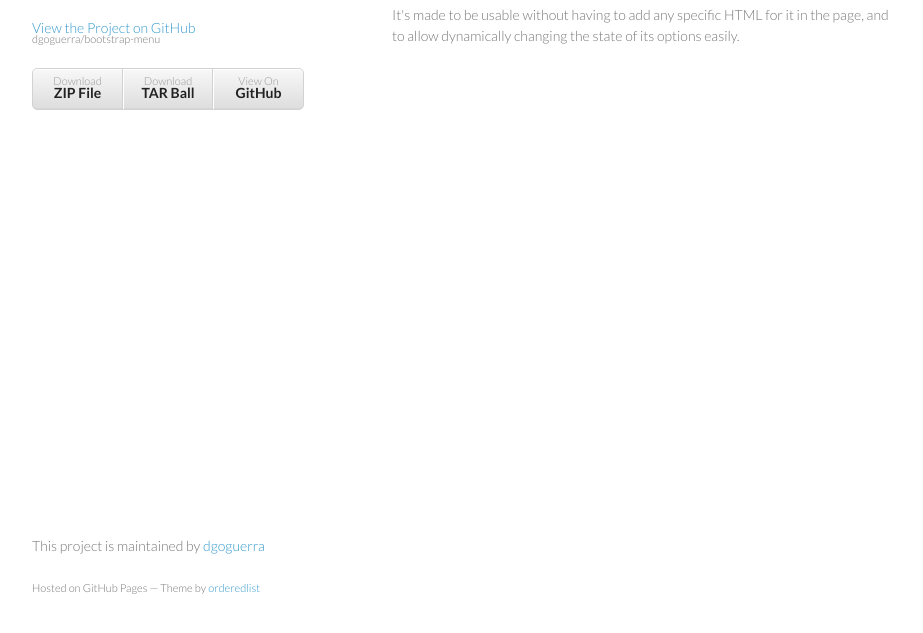
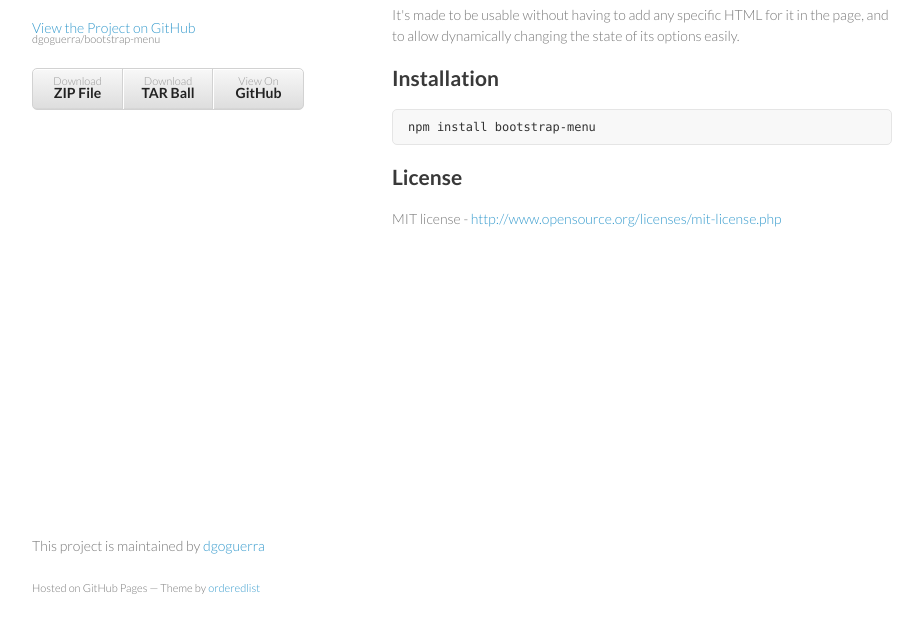
Before and after one commit to dgoguerra/bootstrap-menu, a plain HTML site: page index.html in a window 1280 px wide. Shown: the part 133-766 px from the top of the page, without its empty margins (178-1101 px from the left). Drawn offline with Linux system fonts and the light colour scheme.

```diff
--- a/index.html
+++ b/index.html
@@ -34,6 +34,17 @@
 <p>A context menu plugin using Bootstrap's dropdown component.</p>
 
 <p>It's made to be usable without having to add any specific HTML for it in the page, and to allow dynamically changing the state of its options easily.</p>
+
+<h2>
+<a id="installation" class="anchor" href="#installation" aria-hidden="true"><span class="octicon octicon-link"></span></a>Installation</h2>
+
+<pre><code>npm install bootstrap-menu
+</code></pre>
+
+<h2>
+<a id="license" class="anchor" href="#license" aria-hidden="true"><span class="octicon octicon-link"></span></a>License</h2>
+
+<p>MIT license - <a href="http://www.opensource.org/licenses/mit-license.php">http://www.opensource.org/licenses/mit-license.php</a></p>
       </section>
       <footer>
         <p>This project is maintained by <a href="https://github.com/dgoguerra">dgoguerra</a></p>
```
Also changed, not shown: params.json (+1 -1 lines).
